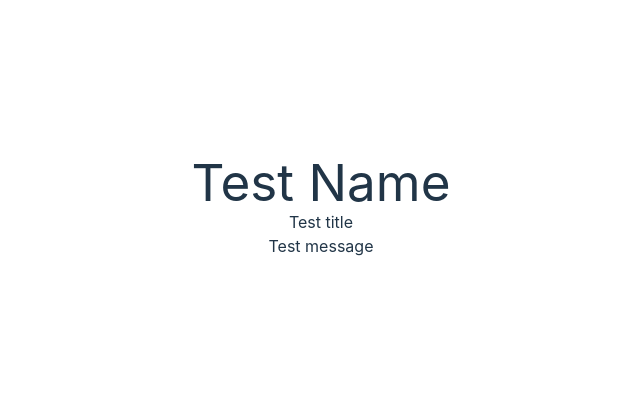
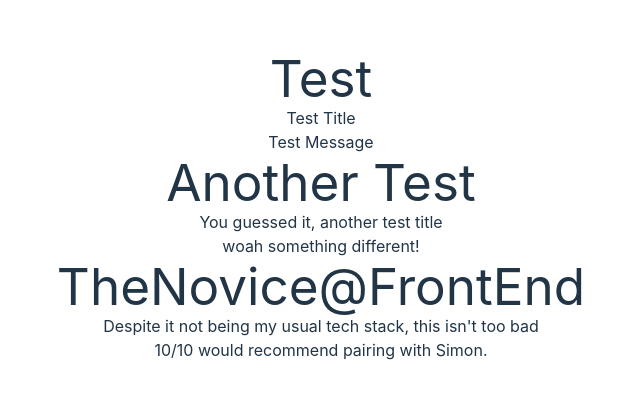
Before and after one commit to simoncragg/social-cards, a React (Vite) app: page / in a window 1280 px wide. Shown: the part 194-592 px from the top of the page, without its empty margins (319-959 px from the left). Built offline with nearby package versions, Linux system fonts and the light colour scheme.

Commit message:
feat: add social feed component

```diff
--- a/src/App.tsx
+++ b/src/App.tsx
@@ -1,8 +1,8 @@
 import './App.css';
-import SocialCard from './components/SocialCard';
+import SocialFeed from './components/SocialFeed';
 
 const App = () => {
-  return <SocialCard username="Test Name" title="Test title" message="Test message" />
+  return <SocialFeed />
 };
 
 export default App;
--- a/src/components/SocialCard.tsx
+++ b/src/components/SocialCard.tsx
@@ -1,11 +1,9 @@
 import React from 'react';
 
 interface SocialCardProps {
-    //TODO add propeties and types
     username: string;
     title?: string;
     message: string;
-
 }
 
 const SocialCard: React.FC<SocialCardProps> = ({ username, title, message }) => {
--- /dev/null
+++ b/src/components/SocialFeed.tsx
@@ -0,0 +1,32 @@
+import React from "react";
+import SocialCard from "./SocialCard";
+
+const SocialFeed: React.FC = () => {
+  const cards = [
+    {
+      name: "Test",
+      title: "Test Title",
+      message: "Test Message",
+    },
+    {
+      name: "Another Test",
+      title: "You guessed it, another test title",
+      message: "woah something different!",
+    },
+    {
+       name: "TheNovice@FrontEnd",
+       title: "Despite it not being my usual tech stack, this isn't too bad",
+       message: "10/10 would recommend pairing with Simon.",
+    }
+  ];
+
+  return cards.map((card) => (
+    <SocialCard
+      username={card.name}
+      title={card.title}
+      message={card.message}
+    />
+  ));
+};
+
+export default SocialFeed;
```
